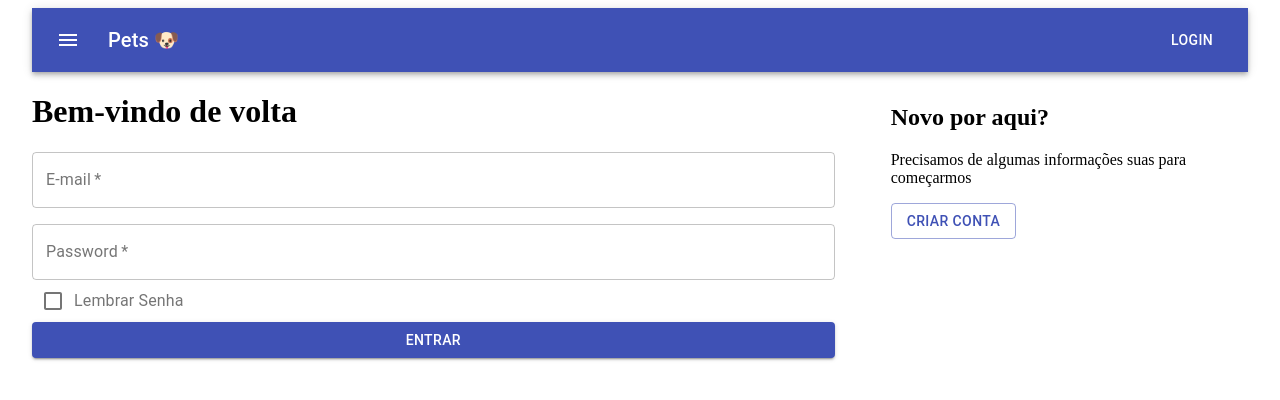
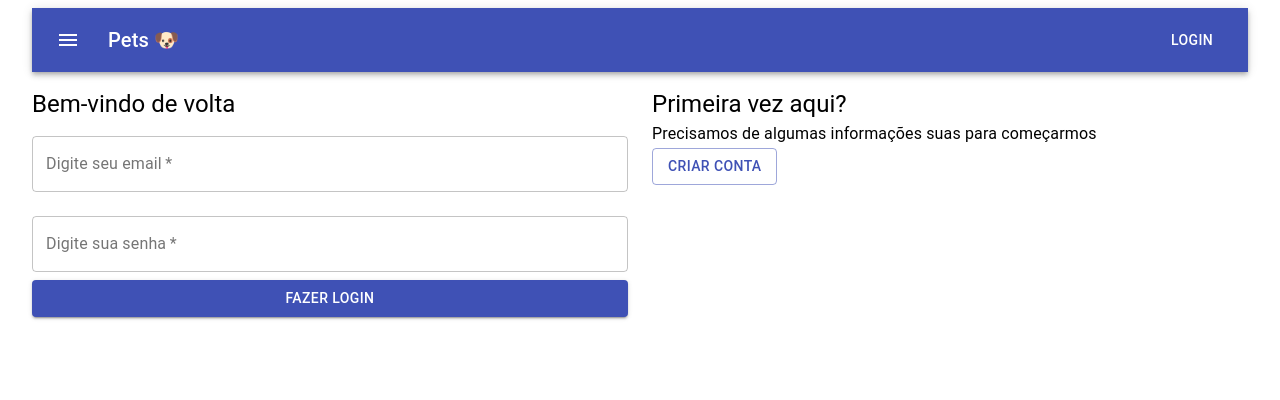
Before and after one commit to felipepassosdev/pets-tcc, a React (Create React App) app: page /login in a window 1280 px wide. Shown: the top 400 px of the page. Built offline with nearby package versions, Linux system fonts and the light colour scheme.

Commit message:
useState e correções nos forms de login e registro

```diff
--- a/src/pages/user/login.tsx
+++ b/src/pages/user/login.tsx
@@ -1,83 +1,75 @@
-import React from "react";
-import { makeStyles } from "@material-ui/core/styles";
-import Grid from "@material-ui/core/Grid";
+import React, { useState } from "react";
 import {
   Button,
-  Checkbox,
   Container,
-  InputLabel,
   TextField,
   Box,
+  Grid,
+  Typography,
 } from "@material-ui/core";
 import { useHistory } from "react-router";
 
-const useStyles = makeStyles({
-  formFlex: {
-    display: "flex",
-    flexDirection: "column",
-  },
-  LembrarDeMim: {
-    display: "flex",
-    flexDirection: "row",
-    alignItems: "center",
-  },
-  FormSpacing: {
-    marginBottom: "1rem",
-  },
-});
-
-const Login: React.FC = () => {
+function Login() {
   let history = useHistory();
-  const classes = useStyles();
+  const [email, setEmail] = useState("");
+  const [password, setPassword] = useState("");
   return (
     <Container>
       <Grid container spacing={3}>
-        <Grid item xs={12} sm={8}>
-          <h1>Bem-vindo de volta</h1>
-          <form className={classes.formFlex}>
+        <Grid item xs={12} sm={6}>
+          <Box mt={2}>
+            <Typography variant="h5">Bem-vindo de volta</Typography>
+          </Box>
+
+          <form
+            onSubmit={(event) => {
+              event.preventDefault();
+              alert(`Login DEBUG: email: "${email}", senha: "${password}"`);
+            }}
+          >
             <TextField
+              value={email}
+              onChange={(event) => {
+                setEmail(event.target.value);
+              }}
+              id="Email"
+              label="Digite seu email"
+              type="text"
+              variant="outlined"
+              margin="normal"
               required
-              id="login_email"
-              label="E-mail"
-              variant="outlined"
-              className={classes.FormSpacing}
+              fullWidth
             />
+
             <TextField
-              required
-              id="login_password"
-              label="Password"
+              value={password}
+              onChange={(event) => {
+                setPassword(event.target.value);
+              }}
+              id="Password"
+              label="Digite sua senha"
               type="password"
               variant="outlined"
-              className={classes.formFlex}
+              margin="normal"
+              required
+              fullWidth
             />
-            <Box className={classes.LembrarDeMim}>
-              <Checkbox
-                value="login_rememberme"
-                inputProps={{ "aria-label": "Checkbox A" }}
-              />
-              <InputLabel htmlFor="login_rememberme">Lembrar Senha</InputLabel>
-            </Box>
-            <Button
-              type="submit"
-              variant="contained"
-              color="primary"
-              onClick={() => {
-                alert("clicado");
-              }}
-            >
-              Entrar
+            <Button type="submit" variant="contained" color="primary" fullWidth>
+              Fazer Login
             </Button>
           </form>
         </Grid>
-        <Grid item xs={12} sm={4}>
-          <Box m="2rem">
-            <h2>Novo por aqui?</h2>
-            <p>Precisamos de algumas informações suas para começarmos</p>
+        <Grid item xs={12} sm={6}>
+          <Box mt={2}>
+            <Typography variant="h5">Primeira vez aqui?</Typography>
+            <Typography variant="subtitle1">
+              Precisamos de algumas informações suas para começarmos
+            </Typography>
             <Button
               variant="outlined"
               color="primary"
               onClick={() => {
-                history.push('/register')
+                history.push("/register");
               }}
             >
               Criar Conta
@@ -87,6 +79,6 @@ const Login: React.FC = () => {
       </Grid>
     </Container>
   );
-};
+}
 
 export default Login;
--- a/src/pages/user/register.tsx
+++ b/src/pages/user/register.tsx
@@ -1,100 +1,109 @@
-import React from "react";
-import { makeStyles } from "@material-ui/core/styles";
+import React, { useState } from "react";
 import Grid from "@material-ui/core/Grid";
 import {
   Button,
   Checkbox,
   Container,
-  InputLabel,
   TextField,
   Box,
+  FormControlLabel,
+  Typography,
 } from "@material-ui/core";
 import { useHistory } from "react-router";
 
-const useStyles = makeStyles({
-  formFlex: {
-    display: "flex",
-    flexDirection: "column",
-  },
-  LembrarDeMim: {
-    display: "flex",
-    flexDirection: "row",
-    alignItems: "center",
-  },
-  FormSpacing: {
-    marginBottom: "1rem",
-  },
-});
-
-const Register: React.FC = () => {
+function Register() {
+  const [nome, setNome] = useState("");
+  const [email, setEmail] = useState("");
+  const [password, setPassword] = useState("");
+  const [termos, setTermos] = useState(false);
   let history = useHistory();
-  const classes = useStyles();
   return (
     <Container>
       <Grid container spacing={3}>
-      <Grid item xs={12} sm={4}>
-          <Box m="2rem">
-            <h2>Já esteve aqui?</h2>
-            <p>Sentimos sua falta</p>
+        <Grid item xs={12} sm={6}>
+          <Box mt={2}>
+            <Typography variant="h5">Já esteve aqui?</Typography>
+            <Typography variant="subtitle1">Sentimos sua falta!</Typography>
             <Button
               variant="outlined"
               color="primary"
               onClick={() => {
-                history.push('/login')
+                history.push("/login");
               }}
             >
               Fazer Login
             </Button>
           </Box>
         </Grid>
-        <Grid item xs={12} sm={8}>
-          <h1>Criando uma nova conta</h1>
-          <form className={classes.formFlex}>
-          <TextField
+        <Grid item xs={12} sm={6}>
+          <Box mt={2}>
+            <Typography variant="h5">Criando uma conta nova</Typography>
+          </Box>
+
+          <form
+            onSubmit={(event) => {
+              event.preventDefault();
+              alert(
+                `Cadastro DEBUG: email: "${email}", senha: "${password}", Nome: "${nome}",Temos Aceite "${termos}"`
+              );
+            }}
+          >
+            <TextField
               required
-              id="Register_Name"
-              label="Seu Nome"
+              id="Name"
+              label="Qual o seu Nome"
               variant="outlined"
-              className={classes.FormSpacing}
+              margin="normal"
+              fullWidth
+              value={nome}
+              onChange={(event) => {
+                setNome(event.target.value);
+              }}
             />
             <TextField
               required
-              id="Register_email"
-              label="E-mail"
+              id="Email"
+              label="Digite sua email"
               variant="outlined"
-              className={classes.FormSpacing}
+              margin="normal"
+              fullWidth
+              value={email}
+              onChange={(event) => {
+                setEmail(event.target.value);
+              }}
             />
             <TextField
               required
-              id="Register_password"
-              label="Password"
+              id="Password"
+              label="Digite sua senha"
               type="password"
               variant="outlined"
-              className={classes.formFlex}
+              margin="normal"
+              fullWidth
+              value={password}
+              onChange={(event) => {
+                setPassword(event.target.value);
+              }}
             />
-            <Box className={classes.LembrarDeMim}>
-              <Checkbox
-                value="Register_Terms"
-                inputProps={{ "aria-label": "Checkbox A" }}
-              />
-              <InputLabel htmlFor="Register_Terms">Li e aceito os termos e condições</InputLabel>
-            </Box>
-            <Button
-              type="submit"
-              variant="contained"
-              color="primary"
-              onClick={() => {
-                alert("clicado");
-              }}
-            >
-              Criar conta
+            <FormControlLabel
+              control={
+                <Checkbox
+                  value={termos}
+                  onChange={(event) => {
+                    setTermos(event.target.checked);
+                  }}
+                />
+              }
+              label="Aceito os termos de uso"
+            />
+            <Button type="submit" variant="contained" color="primary" fullWidth>
+              Finalizar Cadastro
             </Button>
           </form>
         </Grid>
-
       </Grid>
     </Container>
   );
-};
+}
 
 export default Register;
```
